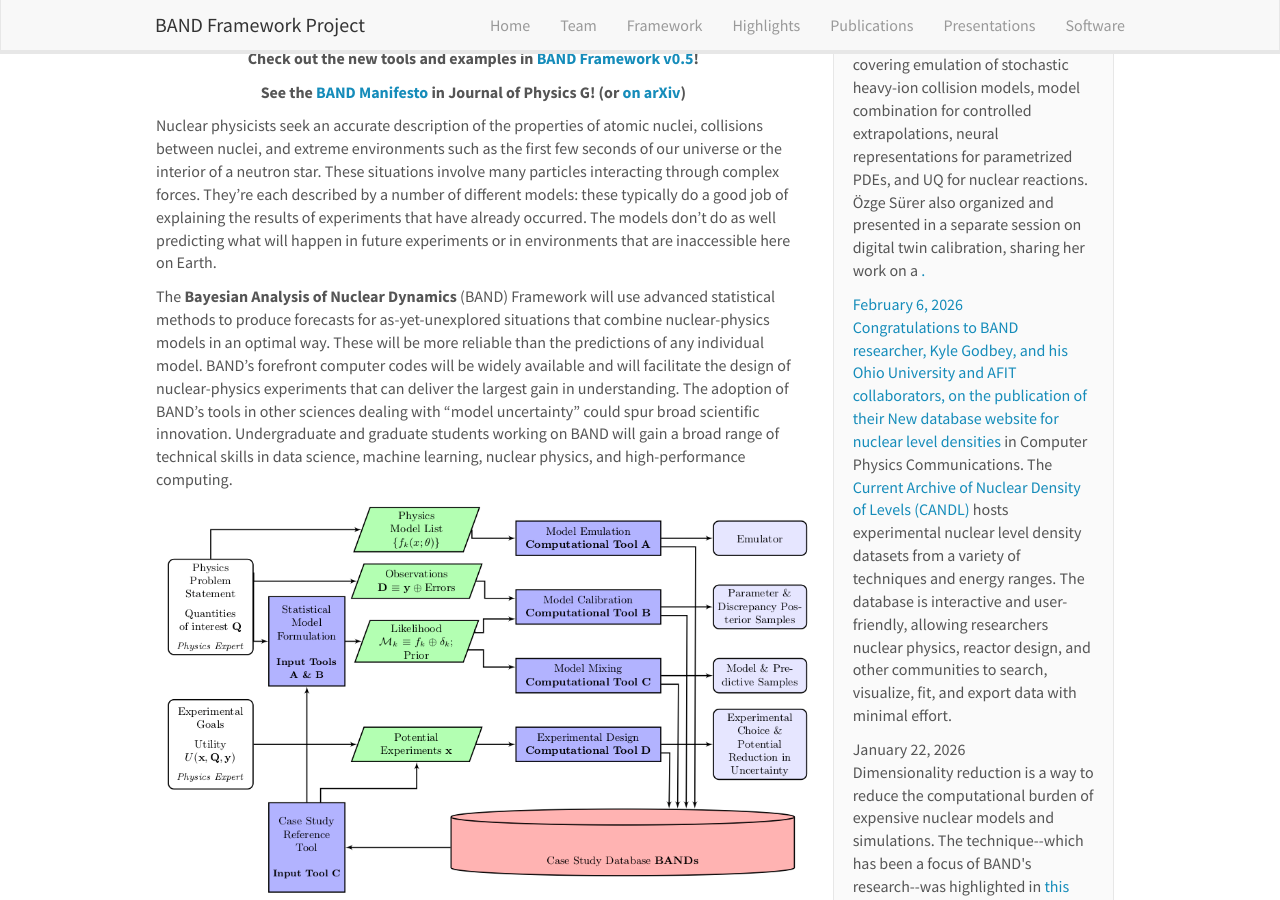
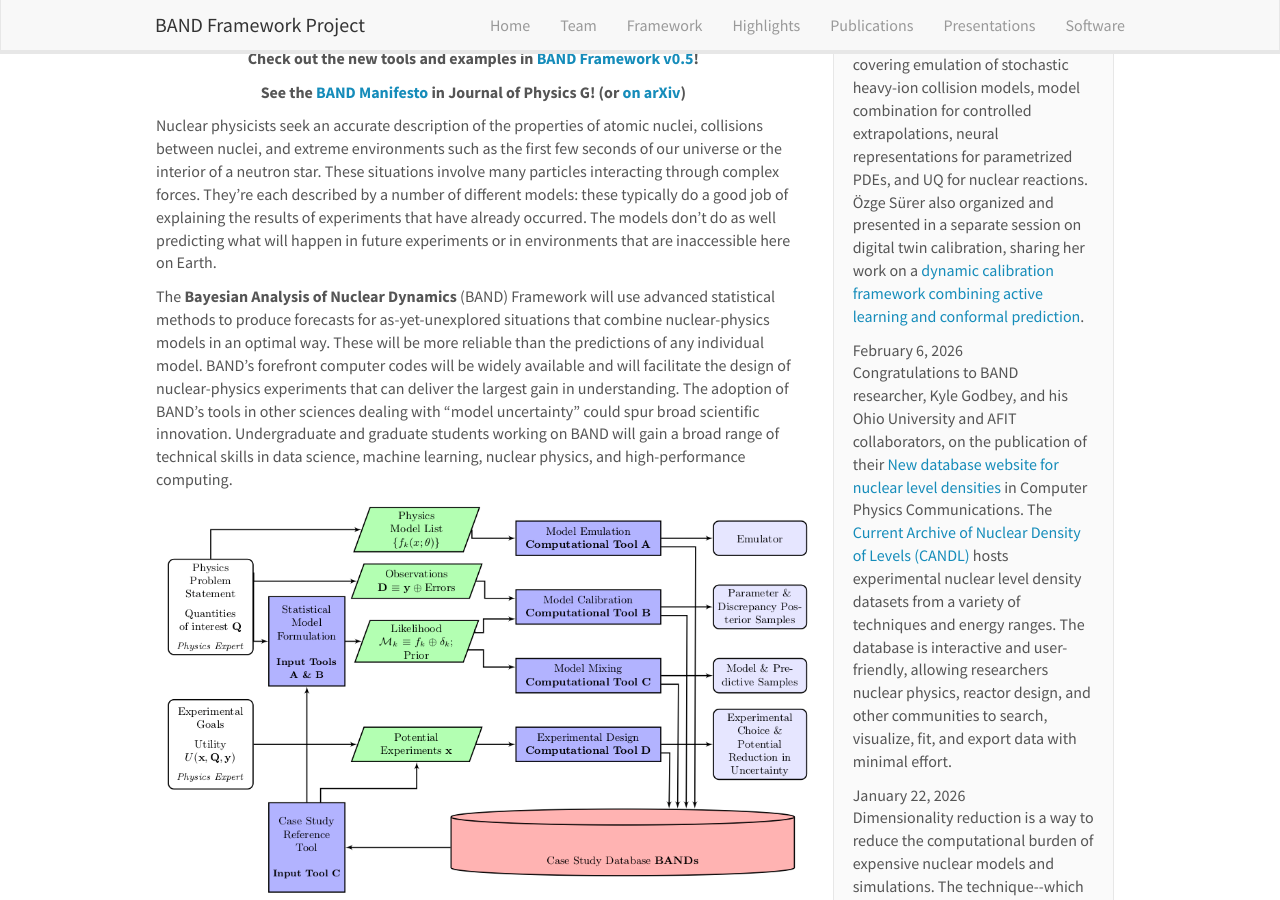
Before and after one commit to bandframework/bandframework.github.io, a Jekyll site: the page built from _pages/home.md, in a window 1280 px wide and 900 px high, scrolled down 309 px. Built offline with Jekyll 4.4.1, drawn with Linux system fonts in a browser that asks for light colours; nearby versions of some CDN libraries.

Commit message:
Fixed Surer abstract link issue

```diff
--- a/_data/news.yml
+++ b/_data/news.yml
@@ -1,6 +1,6 @@
 - date: March 31, 2026
   headline: >
-    On March 22nd and 23rd, BAND members Moses Chan, Kyle Godbey, Sophia Zorek, Kyle Beyer, and Özge Sürer presented at the <a href="https://www.siam.org/conferences-events/past-event-archive/uq26/">2026 SIAM Conference on Uncertainty Quantification</a> in Minneapolis, MN. Moses Chan organized a session on <a href="https://meetings.siam.org/sess/dsp_programsess.cfm?SESSIONCODE=85962">Uncertainty Quantification for Nuclear Physics</a> that included talks covering emulation of stochastic heavy-ion collision models, model combination for controlled extrapolations, neural representations for parametrized PDEs, and UQ for nuclear reactions. Özge Sürer also organized and presented in a separate session on digital twin calibration, sharing her work on a <a href="https://meetings.siam.org/sess/dsp_talk.cfm?p=151936"dynamic calibration framework combining active learning and conformal prediction</a>.
+    On March 22nd and 23rd, BAND members Moses Chan, Kyle Godbey, Sophia Zorek, Kyle Beyer, and Özge Sürer presented at the <a href="https://www.siam.org/conferences-events/past-event-archive/uq26/">2026 SIAM Conference on Uncertainty Quantification</a> in Minneapolis, MN. Moses Chan organized a session on <a href="https://meetings.siam.org/sess/dsp_programsess.cfm?SESSIONCODE=85962">Uncertainty Quantification for Nuclear Physics</a> that included talks covering emulation of stochastic heavy-ion collision models, model combination for controlled extrapolations, neural representations for parametrized PDEs, and UQ for nuclear reactions. Özge Sürer also organized and presented in a separate session on digital twin calibration, sharing her work on a <a href="https://meetings.siam.org/sess/dsp_talk.cfm?p=151936">dynamic calibration framework combining active learning and conformal prediction</a>.
 
 - date: February 6, 2026
   headline: >
```
